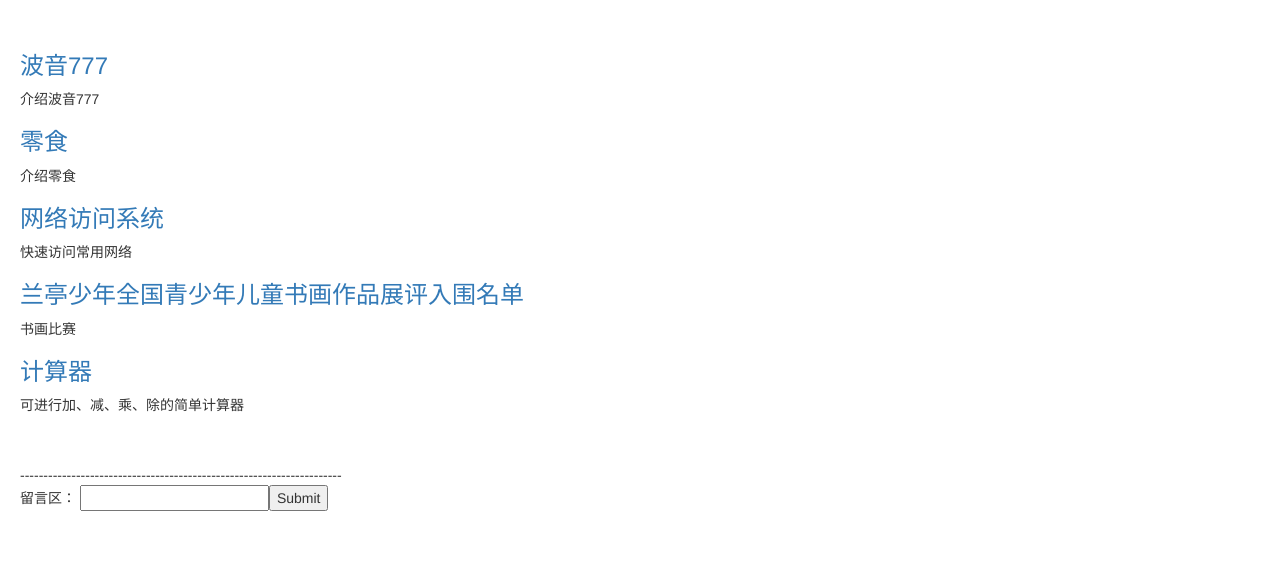
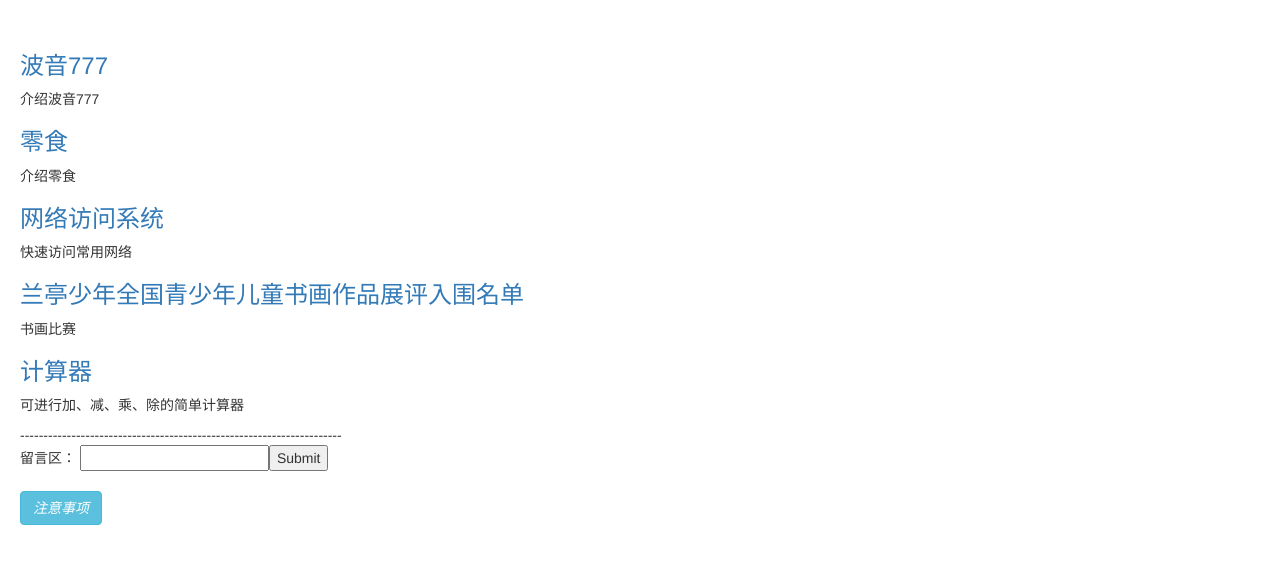
Before and after one commit to cbl200901/cbl200901.github.io, a plain HTML site: page 陈伯麟的网站3.5测试版.html in a window 1280 px wide. Shown: the part 57-620 px from the top of the page. Drawn offline with nearby package versions, Linux system fonts and the light colour scheme.

Commit message:
最新版陈伯麟的网站

```diff
--- a/陈伯麟的网站3.5测试版.html
+++ b/陈伯麟的网站3.5测试版.html
@@ -17,7 +17,6 @@
         padding: 20px;
     }
 </style>
-<body>
 <nav class="navbar navbar-inverse navbar-fixed-top">
     <div class="container">
         <div class="navbar-header">
@@ -36,9 +35,10 @@
     <p>书画比赛</p>
     <h3><a href="CBL计算器.html">计算器</a></h3>
     <p>可进行加、减、乘、除的简单计算器</p>
-    <br><br>
     ---------------------------------------------------------------------<br>
-    留言区： <input type="text"><input type="submit">
+    留言区： <input type="text"><input type="submit">  <br><br>
+   <em><button class="btn btn-info" onclick="alert('1、推荐使用chrome浏览器和chromium浏览器还可以使用360浏览器，也可以使用其他浏览器，但可能会出现bug。2、仅限在电脑上使用，在手机上部分机型会出现乱码。')">注意事项</button>
+   </em>
 </div>
 </body>
 </html>
```
